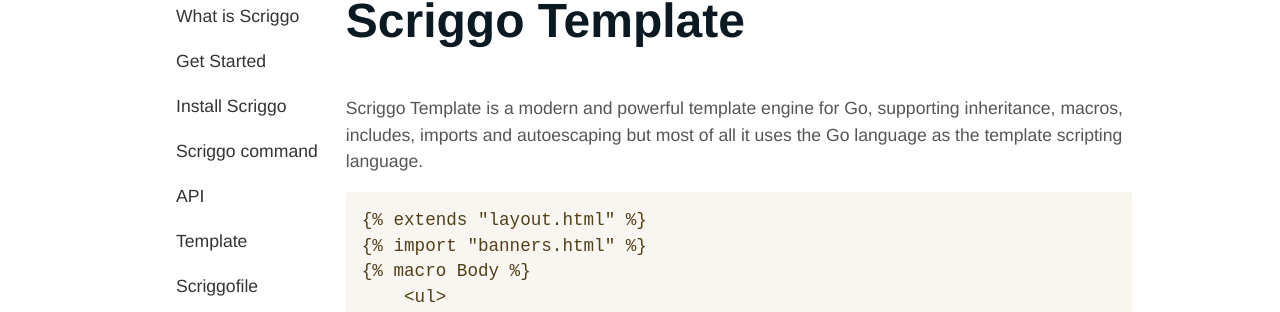
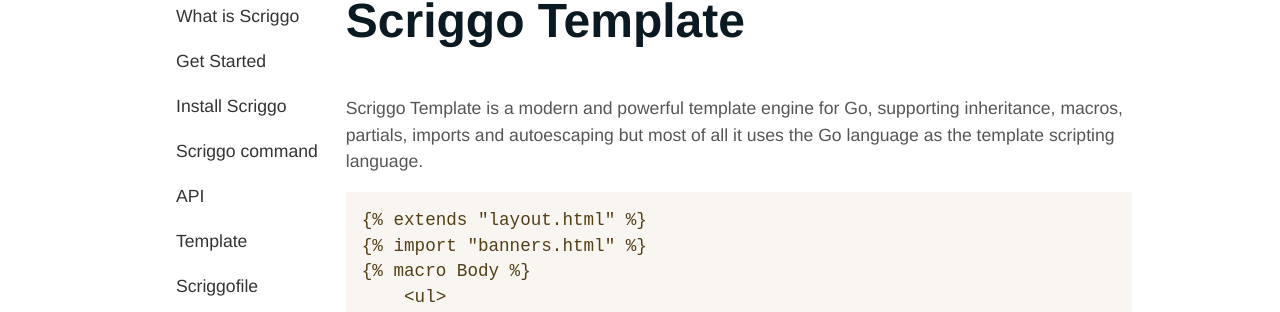
Before and after one commit to open2b/scriggo-site, a Jekyll site: the page built from doc/template.md, in a window 1280 px wide and 900 px high. Shown: the part 155-467 px from the top of the window. Built offline with Jekyll 4.4.1, drawn with Linux system fonts in a browser that asks for light colours; some of the changed lines change nothing that is shown; some of the changed text lies outside the part shown.

Commit message:
Remove remaining references to includes

````diff
--- a/doc/template.md
+++ b/doc/template.md
@@ -7,7 +7,7 @@
 # Scriggo Template
 
 Scriggo Template is a modern and powerful template engine for Go, supporting inheritance,
-macros, includes, imports and autoescaping but most of all it uses the Go language as the
+macros, partials, imports and autoescaping but most of all it uses the Go language as the
 template scripting language.
 
 ```
@@ -94,8 +94,8 @@
 {% end for %}
 ```
 
-In addiction, Scriggo Template supports five new statements that are used for template layouts: `extends`, `import`,
-`include`, `macro` and `show`.
+In addiction, Scriggo Template supports four new statements that are used for template layouts: `extends`, `import`,
+`macro` and `show`.
 
 ### Functions
 
````
